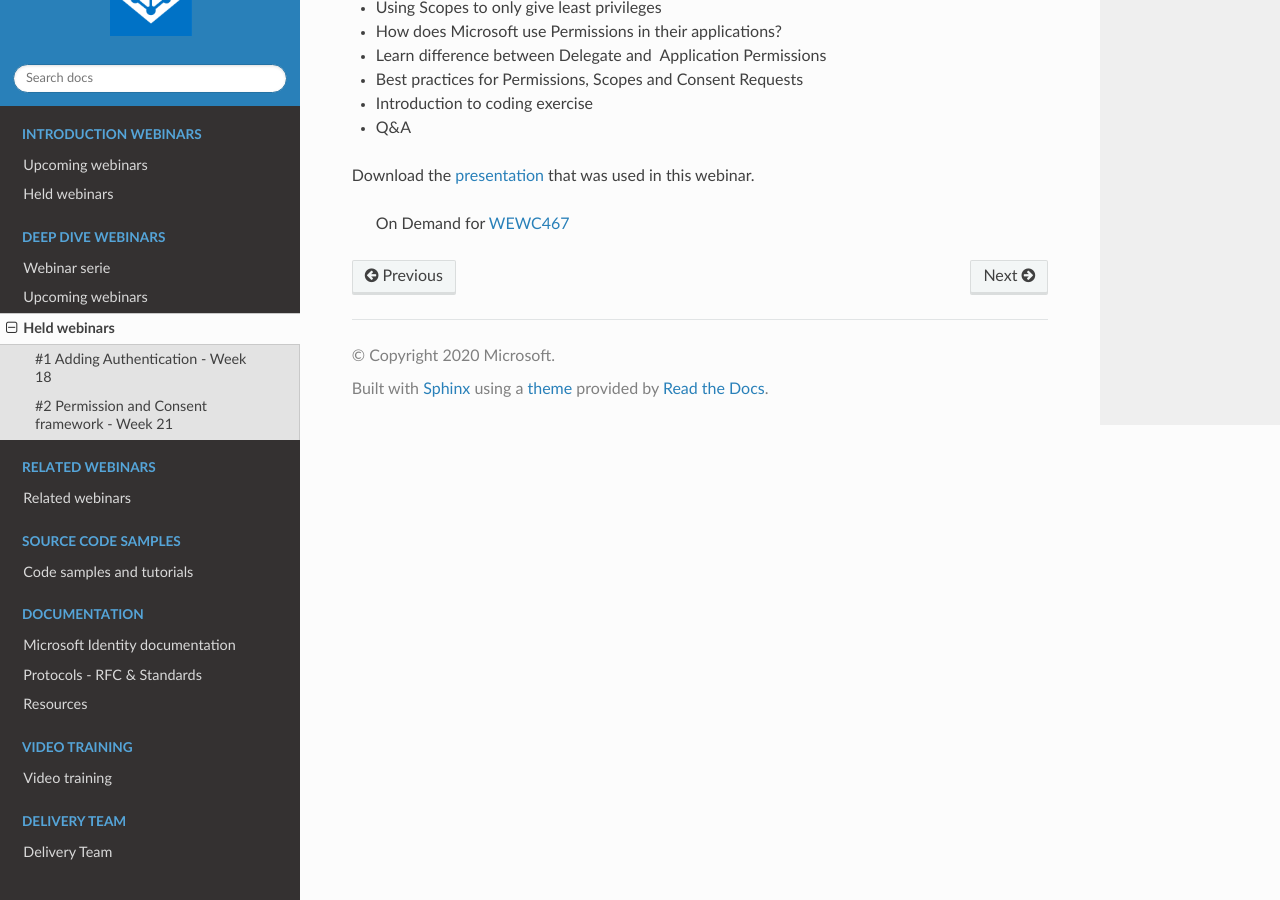
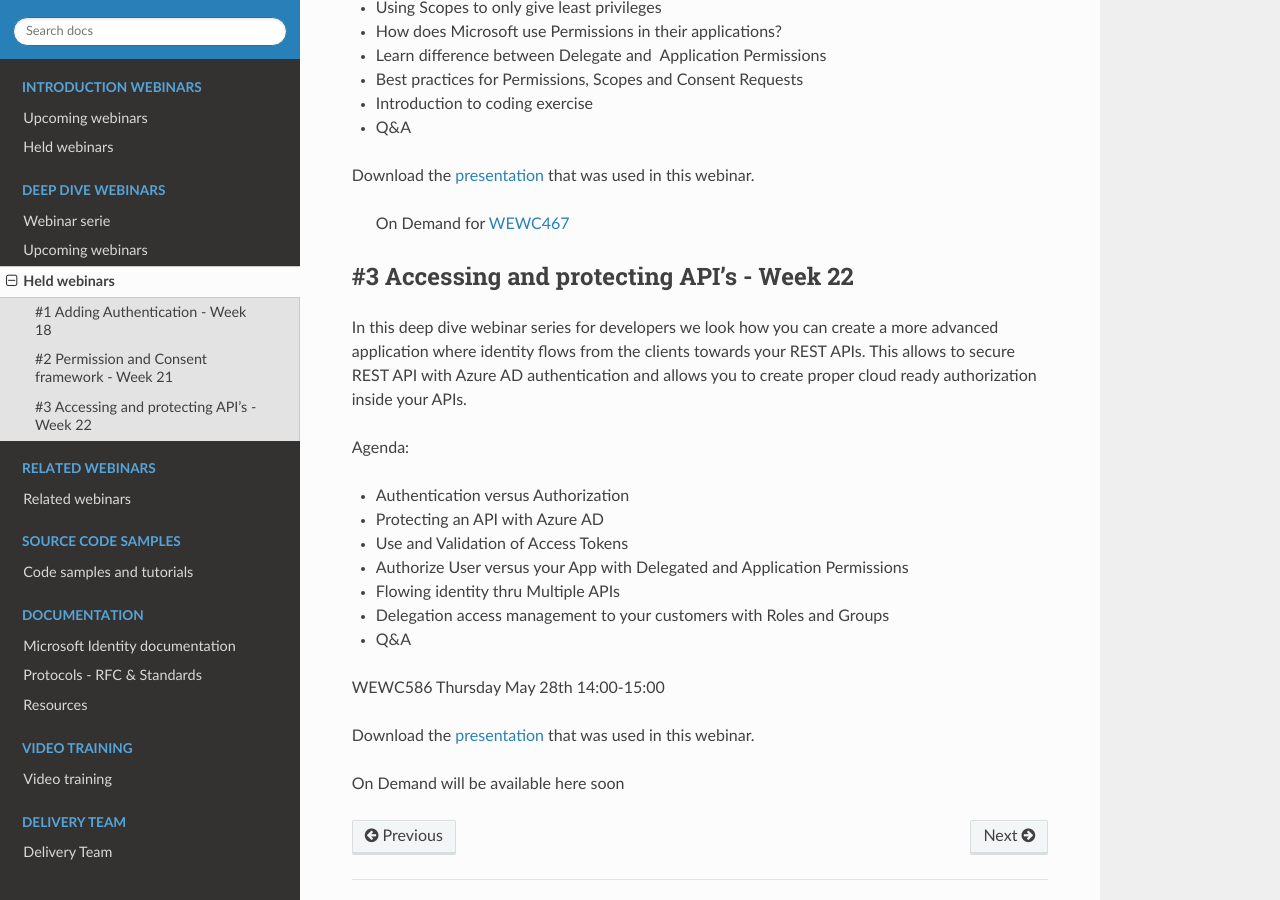
Before and after one commit to RonnyA/ModernIdentity, a Sphinx documentation site: the page built from docs/source/deep/held-deep-webinars.rst, in a window 1280 px wide and 900 px high, scrolled down 1188 px. Built offline with Sphinx 7.4.7 and the Read the Docs theme 2.0.0, drawn with Linux system fonts in a browser that asks for light colours.

Commit message:
Moved "Deep Dive 3" from upcomming to Held webinars. Added presentations as PDF. Waiting for link to the on-demand video

```diff
--- a/docs/source/conf.py
+++ b/docs/source/conf.py
@@ -28,7 +28,7 @@ copyright = '2020 Microsoft'
 author = 'Ronny.Hansen@Microsoft.com'
 
 # The full version, including alpha/beta/rc tags
-release = '1.1.7'
+release = '1.2.0'
 
 
 # -- General configuration ---------------------------------------------------
--- a/docs/source/deep/held-deep-webinars.rst
+++ b/docs/source/deep/held-deep-webinars.rst
@@ -63,3 +63,30 @@ Download the `presentation`__ that was used in this webinar.
     On Demand for WEWC467_
 
 .. _WEWC467 : https://portal.meets4b.com/Join?e=d83d0ce7-a04b-4632-8efa-a0115e749071
+
+
+#3 Accessing and protecting API’s - Week 22
+-------------------------------------------
+
+In this deep dive webinar series for developers we look how you can create a more advanced application where identity flows from the clients towards your REST APIs. This allows to secure REST API with Azure AD authentication and allows you to create proper cloud ready authorization inside your APIs.
+
+Agenda:
+
+* Authentication versus Authorization
+* Protecting an API with Azure AD
+* Use and Validation of Access Tokens
+* Authorize User versus your App with Delegated and Application Permissions
+* Flowing identity thru Multiple APIs
+* Delegation access management to your customers with Roles and Groups
+* Q&A
+
+WEWC586 Thursday May 28th 14:00-15:00
+
+Download the `presentation`__ that was used in this webinar.
+
+.. __ : https://github.com/RonnyA/ModernIdentity/raw/master/pdf/DeepDive-3-AccessingProtecting.pdf
+
+On Demand will be available here soon
+
+
+.. _WEWC586 : https://portal.meets4b.com/Join?e=d83d0ce7-a04b-4632-8efa-a0115e749071
--- a/docs/source/index.rst
+++ b/docs/source/index.rst
@@ -27,10 +27,6 @@ The program consists of two main parts
 
 
 * Sign up for upcomming deep dive webinars
-
-      #3 - Accessing and protecting API’s -  WEWC586 Thursday May 28th 14:00-15:00
-
-       Sign up here https://www.microsoftevents.com/profile/10619025
 
       #4 -  Authorization - WEWC589 Thursday June 4th 14:00-15:00
 
```
Also changed, not shown: 10 other files.
